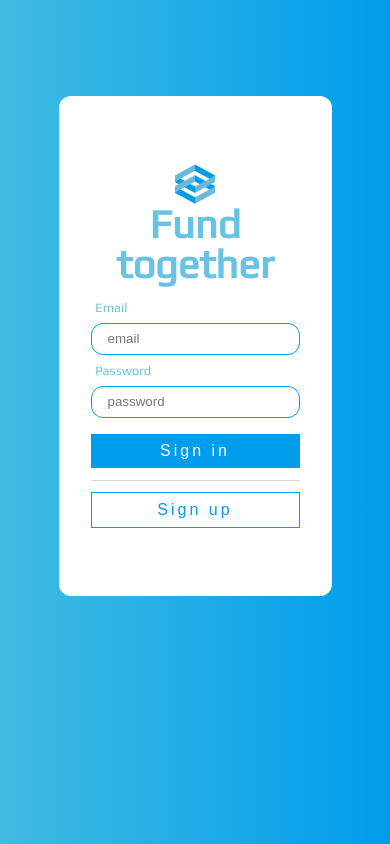
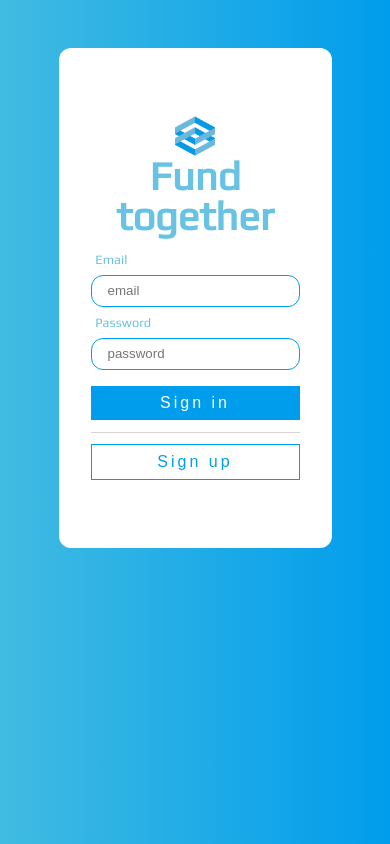
Before and after one commit to deokgoo/nextjs-toy-crowd_fund, a React (Create React App) app: page /funding/1/invest in a window 390 px wide. Built offline with nearby package versions, Linux system fonts and the light colour scheme; no server answers.

Commit message:
fix: mobile desgin

```diff
--- a/src/pages/login-guard/login-guard.module.scss
+++ b/src/pages/login-guard/login-guard.module.scss
@@ -97,8 +97,10 @@
   }
 }
 
-@media screen and (max-width: 540px) {
-  .card {
-    margin-top: 64px;
+@media screen and (max-width: 720px) {
+  .container {
+    .card {
+      margin-top: 48px;
+    }
   }
 }
```
